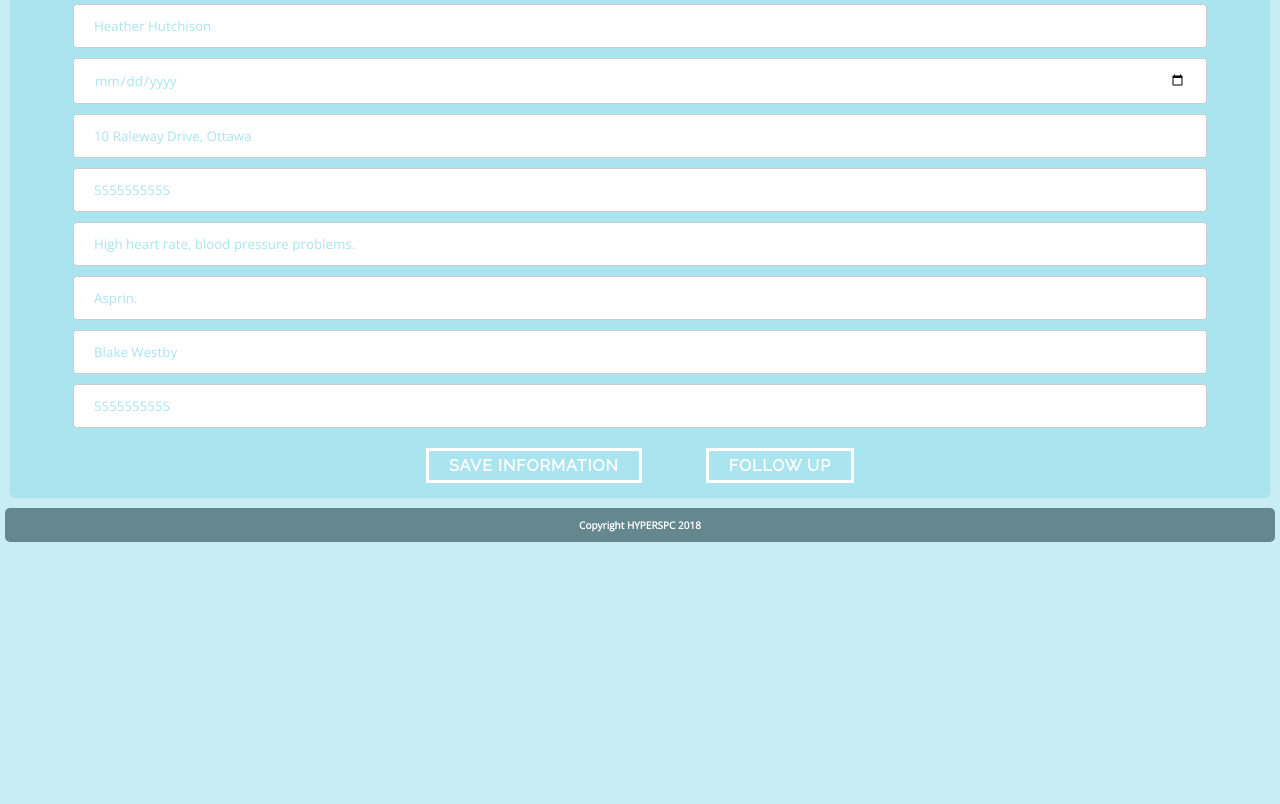
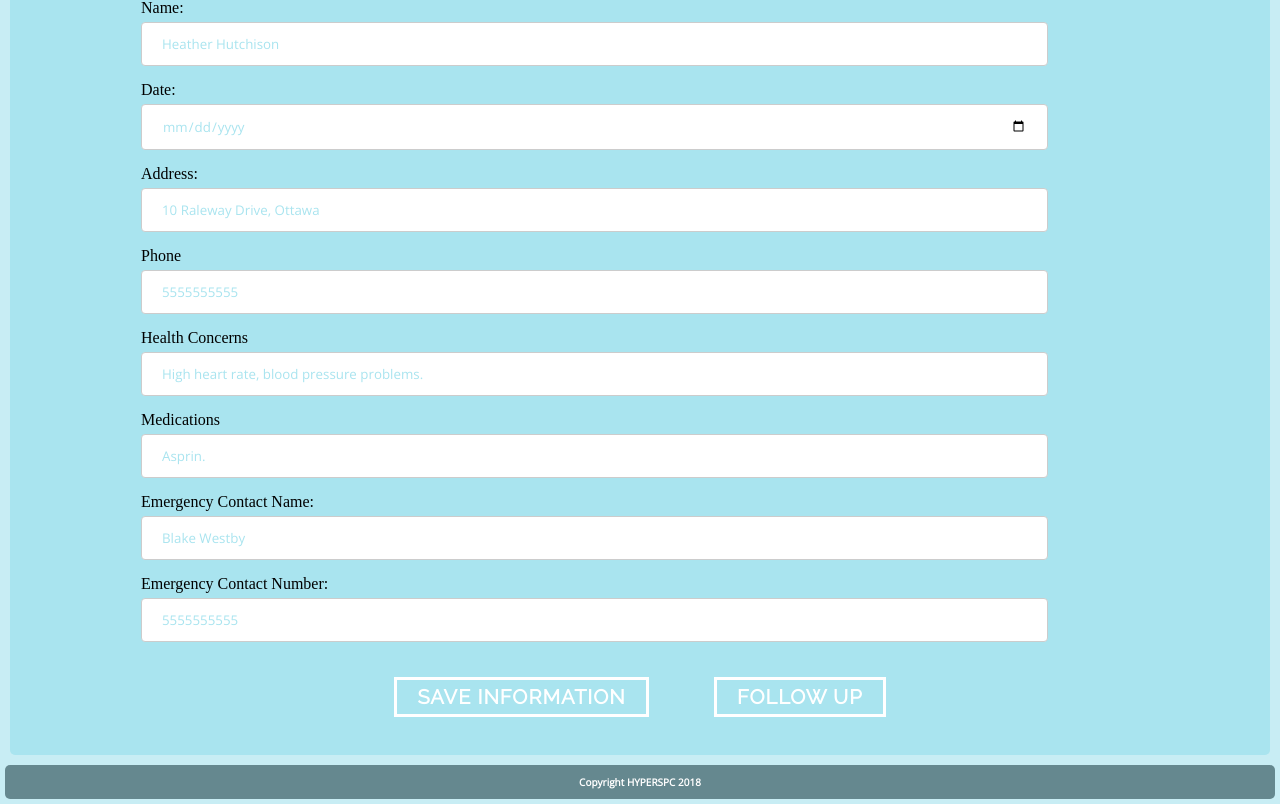
Before and after one commit to bijx/HairTransTrack, a plain HTML site: page patientinfo.html in a window 1280 px wide. Shown: the part 138-942 px from the top of the page. Before the commit the page ends 800 px from the top, so only its background shows below. Drawn offline with nearby package versions, Linux system fonts and the light colour scheme.

Commit message:
Added label to patient info

```diff
--- a/main.css
+++ b/main.css
@@ -17,12 +17,23 @@ p {
     color: white;
 }
 
+label {
+    text-align: left;
+    margin: 5px;
+}
+
 h3 {
     margin: 5px;
     font-family: 'Open Sans', sans-serif;
     text-align: center;
     font-size: 14px;
     color: white;
+}
+
+.center_input {
+    margin: auto;
+    width: 80%;
+    padding-bottom: 10px;
 }
 
 #logo {
@@ -42,7 +53,12 @@ h3 {
 #buttons {
     margin: 10px;
     background-color: #A9E4EF;
-    text-align: center;
+    border-radius: 5px;
+}
+
+.buttons {
+    margin: 10px;
+    background-color: #A9E4EF;
     border-radius: 5px;
 }
 
--- a/patientinfo.html
+++ b/patientinfo.html
@@ -7,16 +7,16 @@
     <link href="https://fonts.googleapis.com/css?family=Open+Sans" rel="stylesheet">
     <link rel="stylesheet" href="main.css">
     <script type="text/javascript">
-            function conf()
-            {
-                var con=confirm("Are you sure you want to cancel?");
-                if(con==true){
-                    window.open("index.html","_self");
+        function conf() {
+            var con = confirm("Are you sure you want to cancel?");
+            if (con == true) {
+                window.open("index.html", "_self");
 
 
             }
 
         }
+
         function clickAlert() {
             alert("User data saved!");
         }
@@ -32,19 +32,48 @@
 
     <p>Patient Info</p>
     <form method="post" onsubmit="return FormValidation();" onchange="return FormValidation();">
-                <input id="name" type="text" name="namefield" placeholder="Name" value="Heather Hutchison">
-                <input id="date" type="date">
-                <input id="address" name="address" placeholder="Address" value="10 Raleway Drive, Ottawa">
-                <input id="phone" name="phone" placeholder="Phone" type="number"             value="5555555555">
-                <input id="health_concerns" name="address" placeholder="Health Concerns" value="High heart rate, blood pressure problems.">
-                <input id="medications" name="address" placeholder="Medications" value="Asprin.">
-                <input id="eContactName" name="address" placeholder="Emergency Contact Name" type="text" value="Blake Westby">
-                <input id="eContactPhone" name="address" placeholder="Emergency Contact Phone" type="number" value="5555555555">
-
-
+        <div class="center_input">
+            <label for="name">Name:</label> <br>
+            <input id="name" type="text" placeholder="Name" value="Heather Hutchison"> <br>
+        </div>
+        <div class="center_input">
+            <label for="date">Date:</label> <br>
+            <input id="date" type="date"> <br>
+        </div>
+        <div class="center_input">
+            <label for="address">Address:</label> <br>
+            <input id="address" placeholder="Address" value="10 Raleway Drive, Ottawa"> <br>
+        </div>
+        <div class="center_input">
+            <label for="phone">Phone</label> <br>
+            <input id="phone" placeholder="Phone" type="number" value="5555555555"> <br>
+        </div>
+        <div class="center_input">
+            <label for="health_concerns">Health Concerns</label> <br>
+            <input id="health_concerns" placeholder="Health Concerns" value="High heart rate, blood pressure problems.">
+            <br>
+        </div>
+        <div class="center_input">
+            <label for="medications">Medications</label> <br>
+            <input id="medications" placeholder="Medications" value="Asprin."> <br>
+        </div>
+        <div class="center_input">
+            <label for="eContactName">Emergency Contact Name:</label> <br>
+            <input id="eContactName" placeholder="Emergency Contact Name" type="text" value="Blake Westby"> <br>
+        </div>
+        <div class="center_input">
+            <label for="eContactPhone">Emergency Contact Number:</label> <br>
+            <input id="eContactPhone" placeholder="Emergency Contact Phone" type="number" value="5555555555"> <br>
+        </div>
     </form>
-            <a href="#"><button class="btnsmall btn-1 btn-1a" onclick="clickAlert()" >Save Information</button></a>
-            <a href="followup.html"><button class="btnsmall btn-1 btn-1a">Follow Up</button></a>
+    <p>
+        <a href="#">
+            <button class="btnsmall btn-1 btn-1a" onclick="clickAlert()">Save Information</button>
+        </a>
+        <a href="followup.html">
+            <button class="btnsmall btn-1 btn-1a">Follow Up</button>
+        </a>
+    </p>
     <p id="errorMessage" hidden style="background-color: red;">Please fix your highlighted errors above.</p>
     <br>
 
```
Also changed, not shown: addpatient.html (+12 -11 lines), index.html (+1 -1 lines), search.html (+1 -1 lines), searchresults.html (+5 -5 lines). Lines whose indentation alone changed are shown as unchanged.
